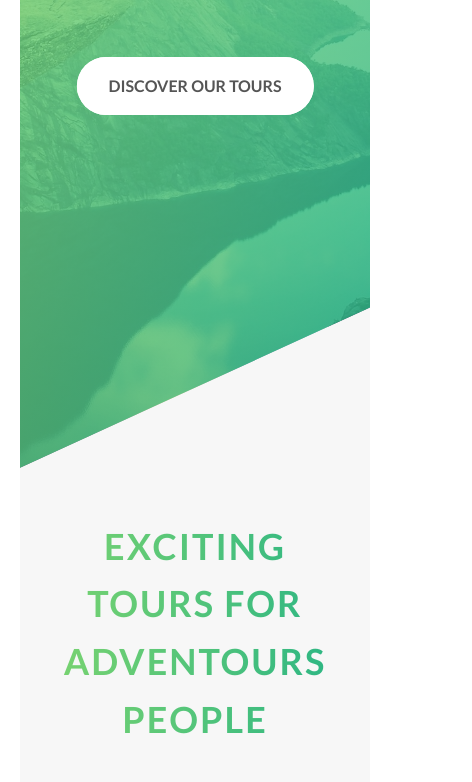
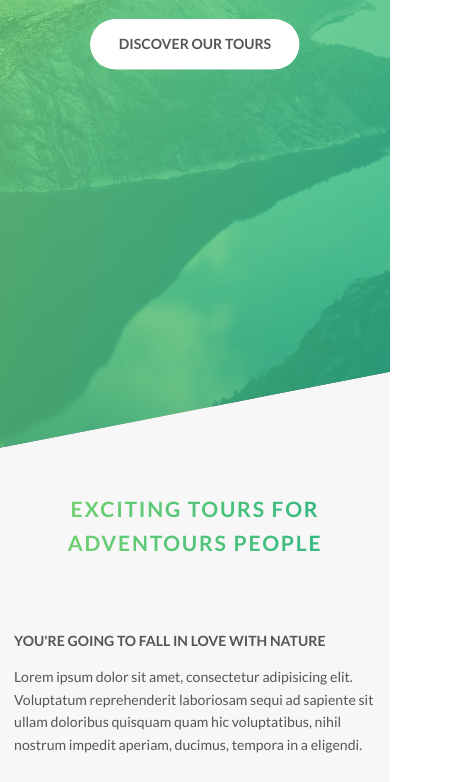
Before and after one commit to bhszewczyk/Natours, a website: page index.html in a window 390 px wide. Shown: the part 354-1136 px from the top of the page, 472 px wide, since content can reach past the window. Drawn offline with Linux system fonts and the light colour scheme.

Commit message:
Adds media queries for base and typography

```diff
--- a/index.html
+++ b/index.html
@@ -13,7 +13,7 @@
     />
 
     <link rel="stylesheet" href="css/font-styles.css" />
-    <link rel="stylesheet" href="sass/main.css" />
+    <link rel="stylesheet" href="css/main.css" />
     <link rel="shortcut icon" type="image/png" href="img/favicon.png" />
 
     <title>Natours | Exciting tours for adventurous people</title>
--- a/sass/abstracts/_mixins.scss
+++ b/sass/abstracts/_mixins.scss
@@ -4,3 +4,42 @@
   left: 50%;
   transform: translate(-50%, -50%);
 }
+
+//  MEDIA QUERY MANAGER
+/*
+---- BREAKPOINTS [px]
+0 - 600 (37.5em) - phone (phone)
+600 - 900 (56.25em) - tablet portrait (tablet-port)
+900 - 1200 (75em)- tablet landscape (tablet-land)
+1200 - 1800 - desktop (main css)
+> 1800px (112.5em) - big desktop (desktop-big)
+*/
+
+// @mixin respond-phone {
+//   @media (max-width: 600px) {
+//     @content;
+//   }
+// }
+
+@mixin respond($breakpoint) {
+  @if $breakpoint == desktop-big {
+    @media (min-width: 112.5em) {
+      @content;
+    }
+  }
+  @if $breakpoint == tablet-land {
+    @media (max-width: 75em) {
+      @content;
+    }
+  }
+  @if $breakpoint == tablet-port {
+    @media (max-width: 56.25em) {
+      @content;
+    }
+  }
+  @if $breakpoint == phone {
+    @media (max-width: 37.5em) {
+      @content;
+    }
+  }
+}
--- a/sass/abstracts/_variables.scss
+++ b/sass/abstracts/_variables.scss
@@ -26,6 +26,9 @@ $grid-width: 114rem;
 $grid-row-gap: 4rem;
 $grid-col-gap: 6rem;
 
+$grid-row-gap-small: 2rem;
+$grid-col-gap-small: 4rem;
+
 // BORDER RADIUS
 $border-radius-default: 2px;
 
--- a/sass/base/_base.scss
+++ b/sass/base/_base.scss
@@ -8,8 +8,29 @@
 
 html {
   font-size: 62.5%;
+
+  @include respond(phone) {
+    font-size: 40%;
+  }
+
+  @include respond(tablet-port) {
+    font-size: 50%;
+  }
+
+  @include respond(tablet-land) {
+    font-size: 55%;
+  }
+
+  @include respond(desktop-big) {
+    font-size: 75%;
+  }
 }
 
 body {
   box-sizing: border-box;
+  padding: 2rem;
+
+  @include respond(tablet-port) {
+    padding: 0;
+  }
 }
--- a/sass/base/_typography.scss
+++ b/sass/base/_typography.scss
@@ -3,7 +3,6 @@ body {
   font-weight: 400;
   line-height: 1.6;
   color: $color-grey--dark-1;
-  padding: 2rem;
 }
 
 .heading-1 {
@@ -20,6 +19,11 @@ body {
     animation-name: moveInRight;
     animation-duration: 2s;
     animation-timing-function: ease-out;
+
+    @include respond(phone) {
+      font-size: 5.2rem;
+      letter-spacing: 1.2rem;
+    }
   }
 
   &--sub {
@@ -30,6 +34,11 @@ body {
     animation-name: moveInLeft;
     animation-duration: 2s;
     animation-timing-function: ease-out;
+
+    @include respond(phone) {
+      font-size: 1.8rem;
+      letter-spacing: 0.4rem;
+    }
   }
 }
 
@@ -48,6 +57,14 @@ body {
   color: transparent;
   letter-spacing: 0.2rem;
   transition: all 0.2s;
+
+  @include respond(tablet-port) {
+    font-size: 3rem;
+  }
+
+  @include respond(phone) {
+    font-size: 2.4rem;
+  }
 
   &:hover {
     transform: skewY(2deg) scale(1.1);
--- a/sass/components/_footer.scss
+++ b/sass/components/_footer.scss
@@ -5,6 +5,14 @@
   padding: 10rem 14rem;
   margin: 0 auto;
   font-size: 1.4rem;
+
+  @include respond(tablet-port) {
+    padding: 4rem 8rem;
+  }
+
+  @include respond(phone) {
+    padding: 1.6rem 3.2rem;
+  }
 
   &__logo-box {
     text-align: center;
@@ -15,6 +23,10 @@
   &__logo {
     width: 30rem;
     height: auto;
+
+    @include respond(tablet-port) {
+      width: 20rem;
+    }
   }
 
   &__navigation {
@@ -28,12 +40,22 @@
         margin-right: 2rem;
       }
     }
+
+    @include respond(tablet-port) {
+      margin-right: 1rem;
+      text-align: center;
+    }
   }
 
   &__copyright {
     color: $color-grey--dark-2;
     font-size: 1.2rem;
     display: inline-block;
+
+    @include respond(tablet-port) {
+      font-size: 1rem;
+      text-align: center;
+    }
   }
 
   &__link:link,
--- a/sass/layouts/_grid-skeleton.scss
+++ b/sass/layouts/_grid-skeleton.scss
@@ -5,6 +5,18 @@
 
   &:not(:last-child) {
     margin-bottom: $grid-row-gap;
+
+    @include respond(tablet-port) {
+      margin-bottom: $grid-row-gap-small;
+    }
+  }
+
+  @include respond(tablet-port) {
+    max-width: 50rem;
+  }
+
+  @include respond(tablet-port) {
+    max-width: 50rem;
   }
 
   [class^="col-"] {
@@ -12,6 +24,15 @@
 
     &:not(:last-child) {
       margin-right: $grid-col-gap;
+
+      @include respond(tablet-port) {
+        margin-right: 0;
+        margin-bottom: $grid-row-gap-small;
+      }
+    }
+
+    @include respond(tablet-port) {
+      width: 100% !important;
     }
   }
 
--- a/sass/layouts/_header.scss
+++ b/sass/layouts/_header.scss
@@ -10,7 +10,11 @@
   background-position: top;
   position: relative;
 
-  clip-path: polygon(0 0, 100% 0%, 100% 80%, 0 100%);
+  clip-path: polygon(0 0, 100% 0%, 100% 80vh, 0 100%);
+
+  @include respond(tablet-port) {
+    clip-path: polygon(0 0, 100% 0%, 100% 86vh, 0 100%);
+  }
 
   &__logo-box {
     position: absolute;
--- a/sass/layouts/_navigation.scss
+++ b/sass/layouts/_navigation.scss
@@ -14,6 +14,11 @@
     box-shadow: $box-shadow-container;
     text-align: center;
     cursor: pointer;
+
+    @include respond(tablet-port) {
+      top: 2rem;
+      right: 2rem;
+    }
   }
 
   &__background {
@@ -29,6 +34,11 @@
     );
     z-index: 99;
     transition: transform 0.8s cubic-bezier(0.83, 0, 0.17, 1);
+
+    @include respond(tablet-port) {
+      top: 2.4rem;
+      right: 2.4rem;
+    }
   }
 
   &__nav {
```
Also changed, not shown: css/main.css, css/main.min.css (added).
